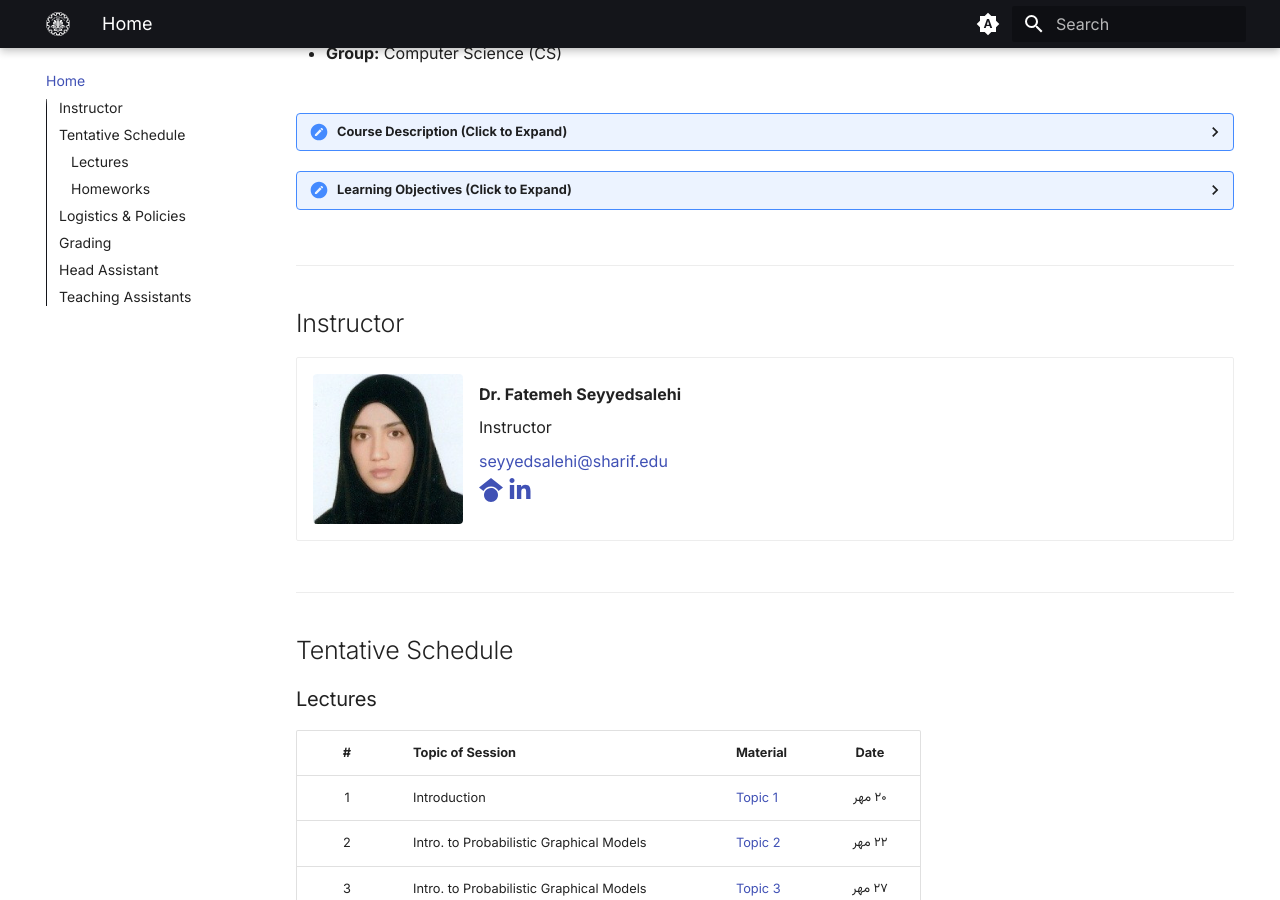
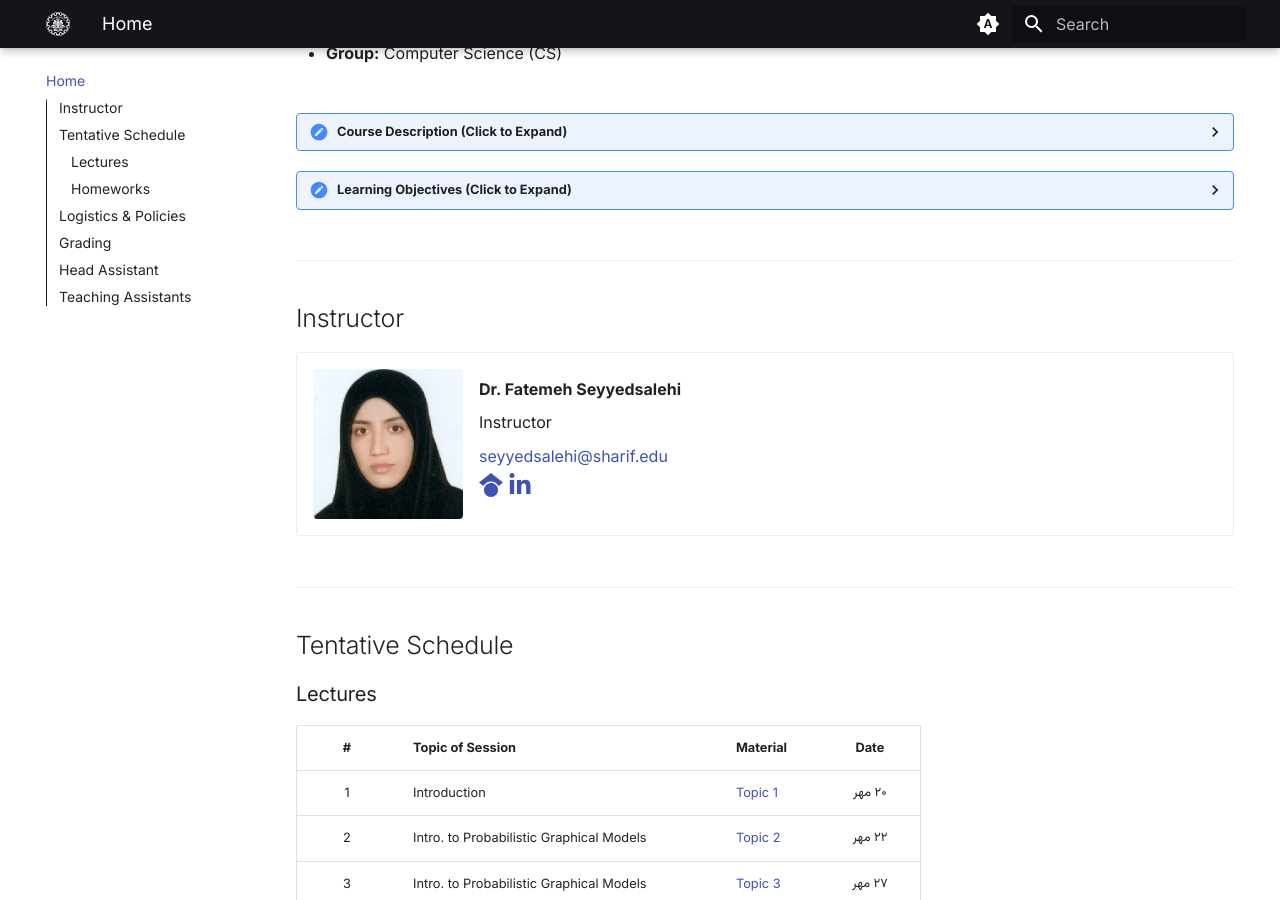
Before and after one commit to SUT-CS-GM/sut-cs-gm.github.io, an MkDocs documentation site: the page built from docs/index.md, in a window 1280 px wide and 900 px high, scrolled down 313 px. Built offline with MkDocs 1.6.1 and Material for MkDocs 9.7.7, drawn with Linux system fonts in a browser that asks for light colours; some web fonts are replaced.

```diff
--- a/docs/index.md
+++ b/docs/index.md
@@ -37,7 +37,7 @@
 * **Develop** the theoretical knowledge necessary to read, understand, and critically assess current research papers in the field.
 </details>
 
-<div style="height: 10px;"></div>
+<div style="height: 5px;"></div>
 
 ---
 
```
Also changed, not shown: docs/assets/images/staff/Mohammad-Shirkhani.jpg.
